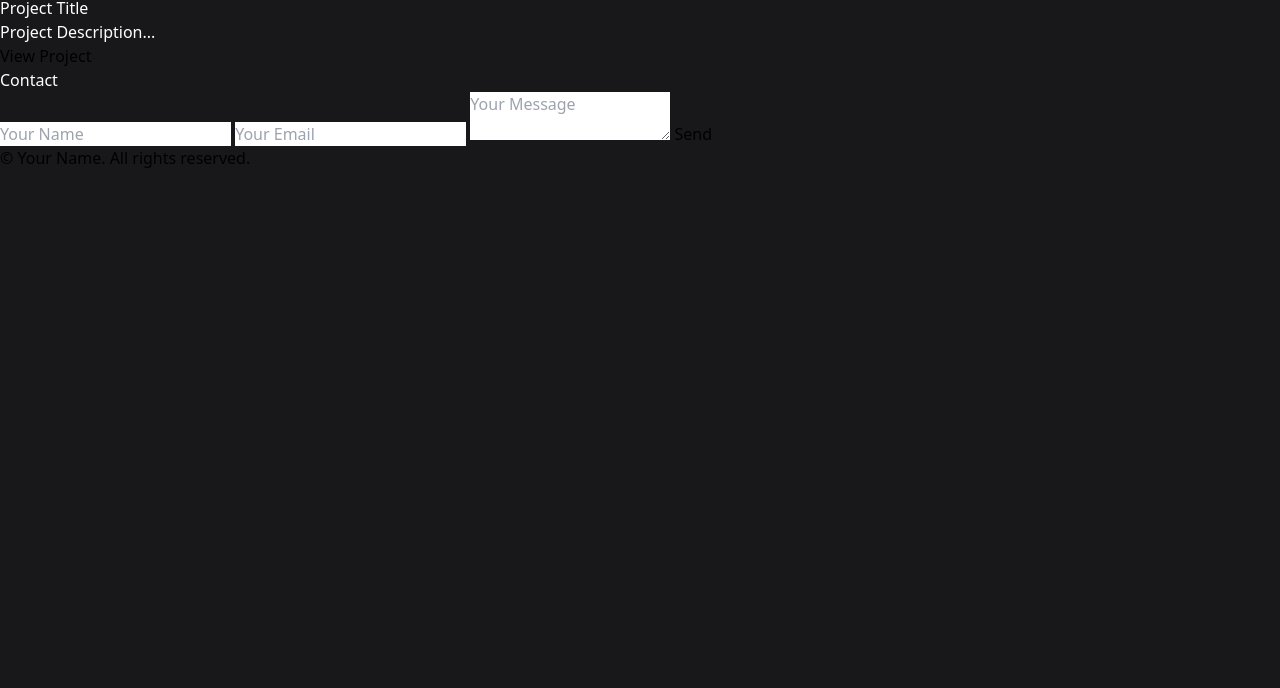
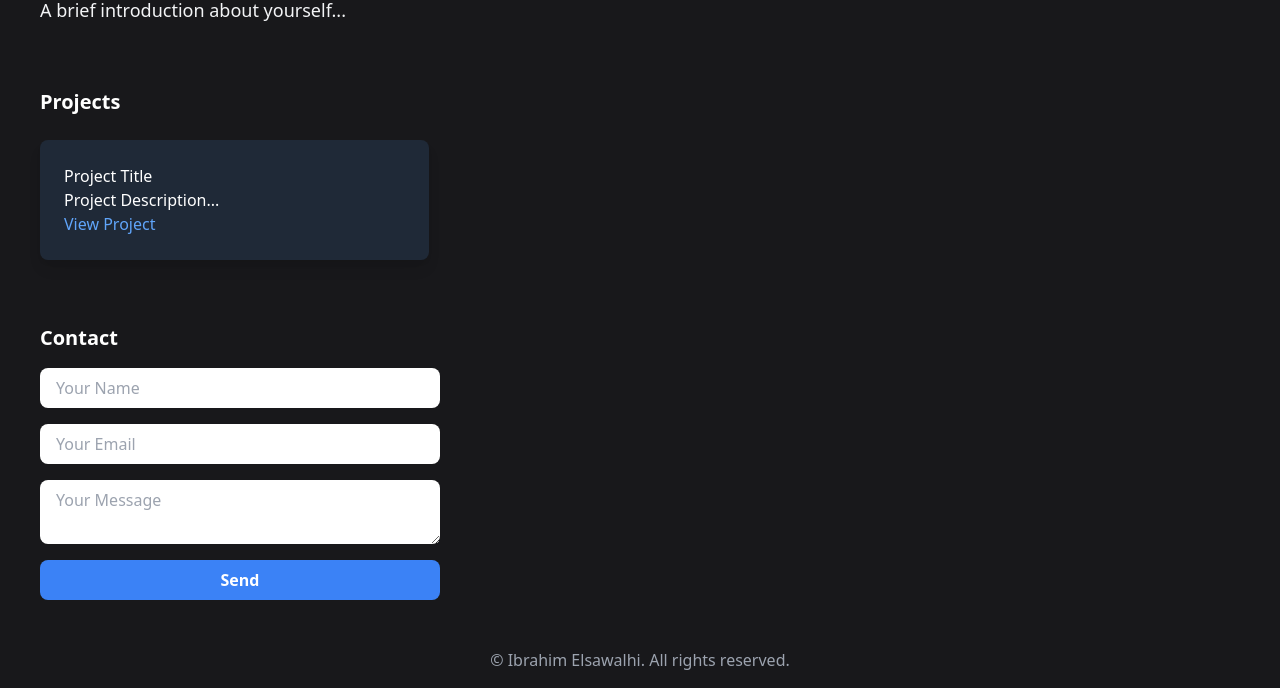
Before and after one commit to IbrahimElsa/portfolio, a website: page index.html in a window 1280 px wide. Shown: the part 148-836 px from the top of the page. Before the commit the page ends 800 px from the top, so only its background shows below. Drawn offline with nearby package versions, Linux system fonts and the light colour scheme.

Commit message:
Update header and section styles

```diff
--- a/index.html
+++ b/index.html
@@ -5,12 +5,12 @@
     <meta name="viewport" content="width=device-width, initial-scale=1.0">
     <title>Your Portfolio</title>
     <link rel="stylesheet" href="output.css">
+    <link rel="stylesheet" href="https://cdn.jsdelivr.net/npm/tailwindcss@2.0.0/dist/tailwind.min.css">
     <link rel="stylesheet" href="https://cdn.jsdelivr.net/npm/aos@2.3.1/dist/aos.css" integrity="sha384-fb+8zKtRHODlJQlvniIZFB3/ZaZhs43lGViV5E7Ll9WLBQpqs1F+J2ewUq1qeH6o" crossorigin="anonymous">
-
 </head>
 <body class="bg-zinc-900">
-    <header class="">
-        <nav class="bg-red-950 text-white px-6 py-4 pl-10">
+    <header>
+        <nav class="bg-red-600 text-white px-6 py-4 shadow-md">
             <ul class="flex space-x-4">
                 <li><a href="#about" class="hover:text-gray-300">About</a></li>
                 <li><a href="#projects" class="hover:text-gray-300">Projects</a></li>
@@ -18,33 +18,37 @@
             </ul>
         </nav>
     </header>
-    <section id="about">
-        <h1 class="text-white font-bold text-4xl">Ibrahim Elsawalhi</h1>
-        <p>A brief introduction about yourself...</p>
+    <section id="about" class="text-gray-100 px-10 py-8">
+        <h1 class="font-bold text-4xl mb-4">Ibrahim Elsawalhi</h1>
+        <p class="text-lg">A brief introduction about yourself...</p>
     </section>
-    <section id="projects">
-        <h2 class="text-white">Projects</h2>
-        <div class="project">
-            <h3 class="text-white">Project Title</h3>
-            <p class="text-white">Project Description...</p>
-            <a href="project-link.html">View Project</a>
+    <section id="projects" class="text-white px-10 py-8">
+        <h2 class="text-xl font-bold mb-6">Projects</h2>
+        <div class="grid grid-cols-1 md:grid-cols-2 lg:grid-cols-3 gap-4">
+            <div class="project bg-gray-800 p-6 rounded-lg shadow-lg">
+                <h3 class="text-white">Project Title</h3>
+                <p>Project Description...</p>
+                <a href="project-link.html" class="text-blue-400 hover:text-blue-300">View Project</a>
+            </div>
+            <!-- Repeat for other projects -->
         </div>
-        <!-- Repeat for other projects -->
     </section>
-    <section id="contact">
-        <h2 class="text-white">Contact</h2>
-        <form>
-            <input type="text" placeholder="Your Name">
-            <input type="email" placeholder="Your Email">
-            <textarea placeholder="Your Message"></textarea>
-            <button type="submit">Send</button>
+    <section id="contact" class="text-white px-10 py-8">
+        <h2 class="text-xl font-bold mb-4">Contact</h2>
+        <form class="space-y-4 flex flex-col">
+            <input type="text" placeholder="Your Name" class="w-1/3 px-4 py-2 rounded-lg">
+            <input type="email" placeholder="Your Email" class="w-1/3 px-4 py-2 rounded-lg">
+            <textarea placeholder="Your Message" class="w-1/3 px-4 py-2 rounded-lg"></textarea>
+            <button type="submit" class="bg-blue-500 hover:bg-blue-700 text-white font-bold py-2 px-4 rounded-lg w-1/3">Send</button>
         </form>
     </section>
-    <footer>
-        <p>© Your Name. All rights reserved.</p>
+    <footer class="text-gray-400 text-center p-4">
+        <p>© Ibrahim Elsawalhi. All rights reserved.</p>
     </footer>
     <script src="script.js"></script>
     <script src="https://cdn.jsdelivr.net/npm/aos@2.3.1/dist/aos.js" integrity="sha384-UiSJoM4q3zj3zJ2Zf+TKl9SFKdzCptRtTw0PDbX5BKaD4No1ie/vP5iKGx5V0R5Y" crossorigin="anonymous"></script>
-
+    <script>
+        AOS.init();
+    </script>
 </body>
 </html>
```
Also changed, not shown: output.css.
